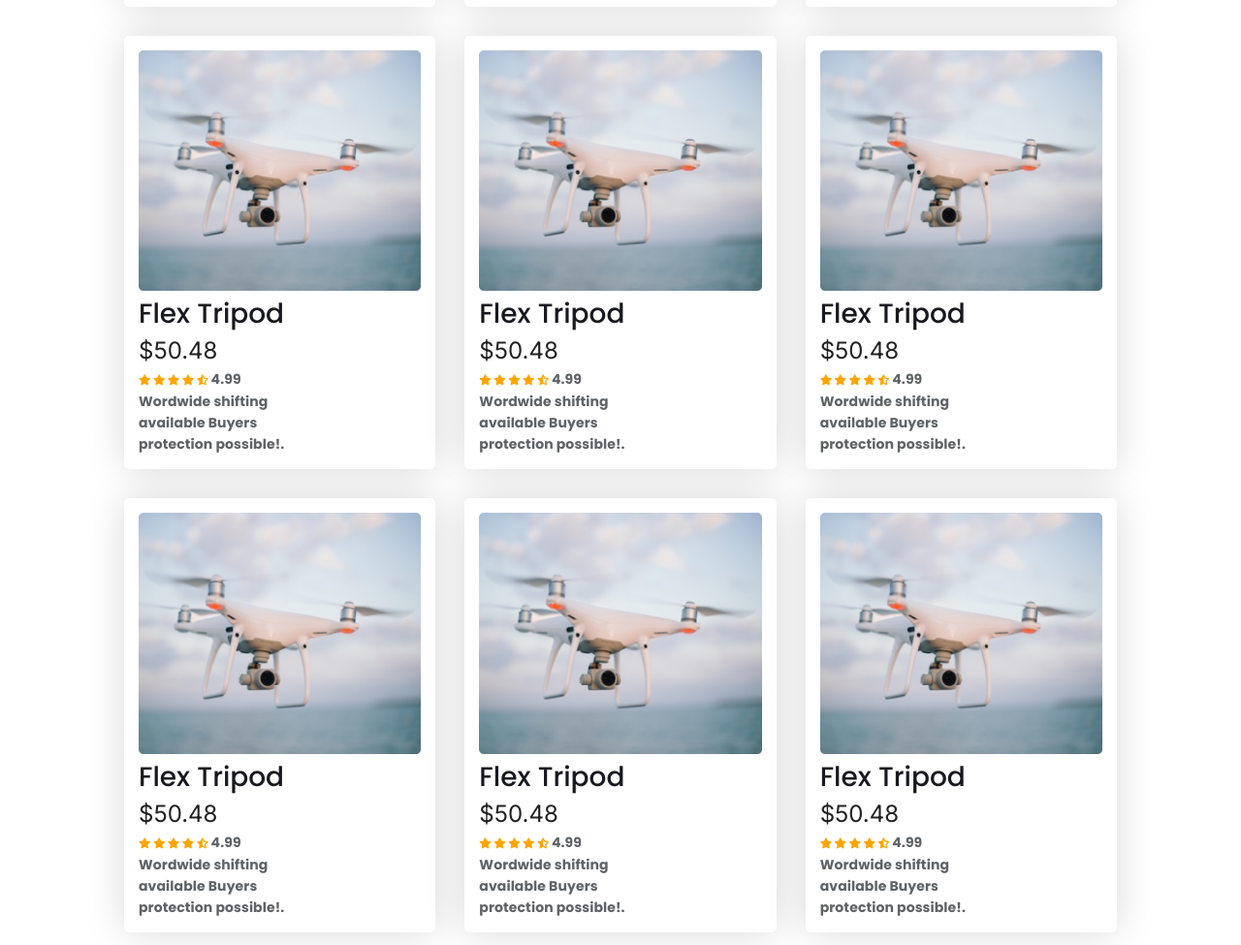
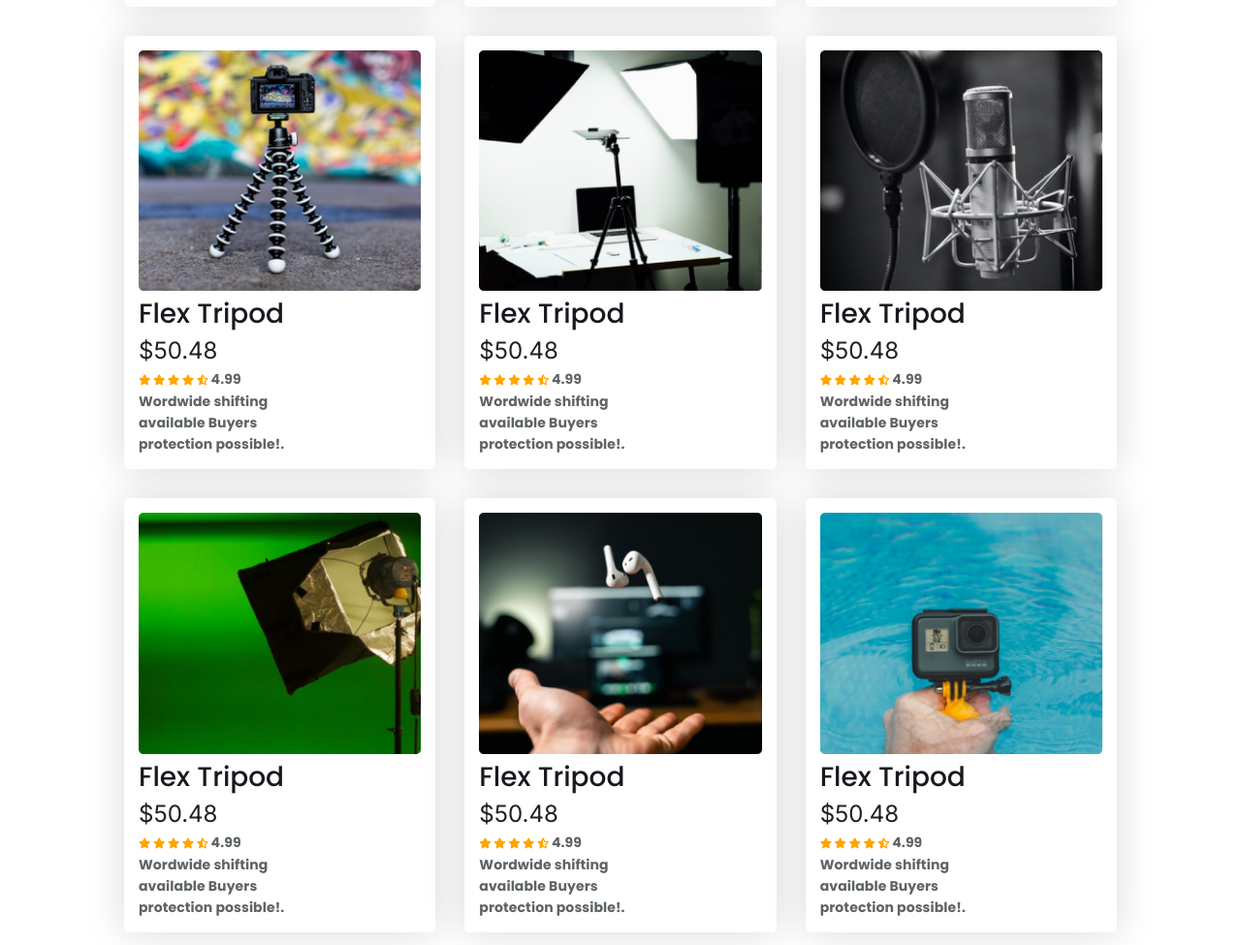
Before and after one commit to MizanurRahman5/influencer-product-website, a plain HTML site: page index.html in a window 1280 px wide. Shown: the part 1157-2132 px from the top of the page at 97% size. Drawn offline with Linux system fonts and the light colour scheme.

Commit message:
popular section image added

```diff
--- a/index.html
+++ b/index.html
@@ -16,7 +16,7 @@
                 <i class="fa-solid fa-bars"></i>
              </div>
             <!-- logo -->
-            <div class="logo"  >
+            <div class="logo" >
                 <h2>Influencer products</h2>
             </div>
             <!-- shop icon for mobile device -->
@@ -80,7 +80,7 @@
                 </div>
                 <!-- Card 2 -->
                 <div class="popular-card">
-                    <img src="images/drone.png" alt="">
+                    <img src="images/camera.png" alt="">
                     <h3>Flex Tripod</h3>
                     <h5>$50.48</h5>
                     <p><span class="rating" style="color: orange;">
@@ -95,7 +95,7 @@
                 </div>
                 <!-- Card 3 -->
                 <div class="popular-card">
-                    <img src="images/drone.png" alt="">
+                    <img src="images/lights.png" alt="">
                     <h3>Flex Tripod</h3>
                     <h5>$50.48</h5>
                     <p><span class="rating" style="color: orange;">
@@ -110,7 +110,7 @@
                 </div>
                 <!-- Card 4 -->
                 <div class="popular-card">
-                    <img src="images/drone.png" alt="">
+                    <img src="images/tripod.png" alt="">
                     <h3>Flex Tripod</h3>
                     <h5>$50.48</h5>
                     <p><span class="rating" style="color: orange;">
@@ -125,7 +125,7 @@
                 </div>
                 <!-- Card 5 -->
                 <div class="popular-card">
-                    <img src="images/drone.png" alt="">
+                    <img src="images/setup.png" alt="">
                     <h3>Flex Tripod</h3>
                     <h5>$50.48</h5>
                     <p><span class="rating" style="color: orange;">
@@ -140,7 +140,7 @@
                 </div>
                 <!-- Card 6 -->
                 <div class="popular-card">
-                    <img src="images/drone.png" alt="">
+                    <img src="images/mic.png" alt="">
                     <h3>Flex Tripod</h3>
                     <h5>$50.48</h5>
                     <p><span class="rating" style="color: orange;">
@@ -155,7 +155,7 @@
                 </div>
                 <!-- Card 7 -->
                 <div class="popular-card">
-                    <img src="images/drone.png" alt="">
+                    <img src="images/single-light.png" alt="">
                     <h3>Flex Tripod</h3>
                     <h5>$50.48</h5>
                     <p><span class="rating" style="color: orange;">
@@ -170,7 +170,7 @@
                 </div>
                 <!-- Card 8 -->
                 <div class="popular-card">
-                    <img src="images/drone.png" alt="">
+                    <img src="images/airpod.png" alt="">
                     <h3>Flex Tripod</h3>
                     <h5>$50.48</h5>
                     <p><span class="rating" style="color: orange;">
@@ -185,7 +185,7 @@
                 </div>
                 <!-- Card 9 -->
                 <div class="popular-card">
-                    <img src="images/drone.png" alt="">
+                    <img src="images/action.png" alt="">
                     <h3>Flex Tripod</h3>
                     <h5>$50.48</h5>
                     <p><span class="rating" style="color: orange;">
```
